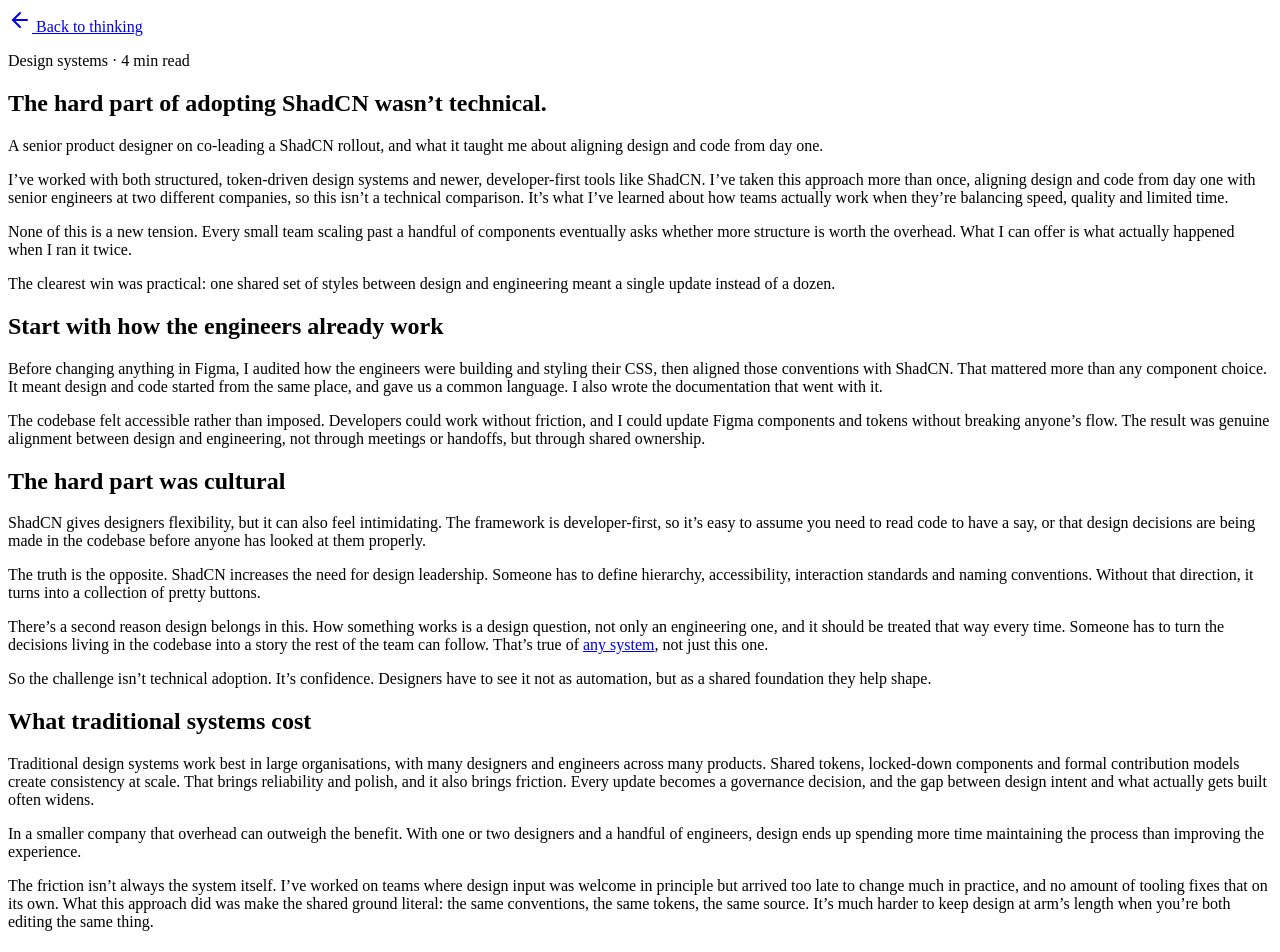
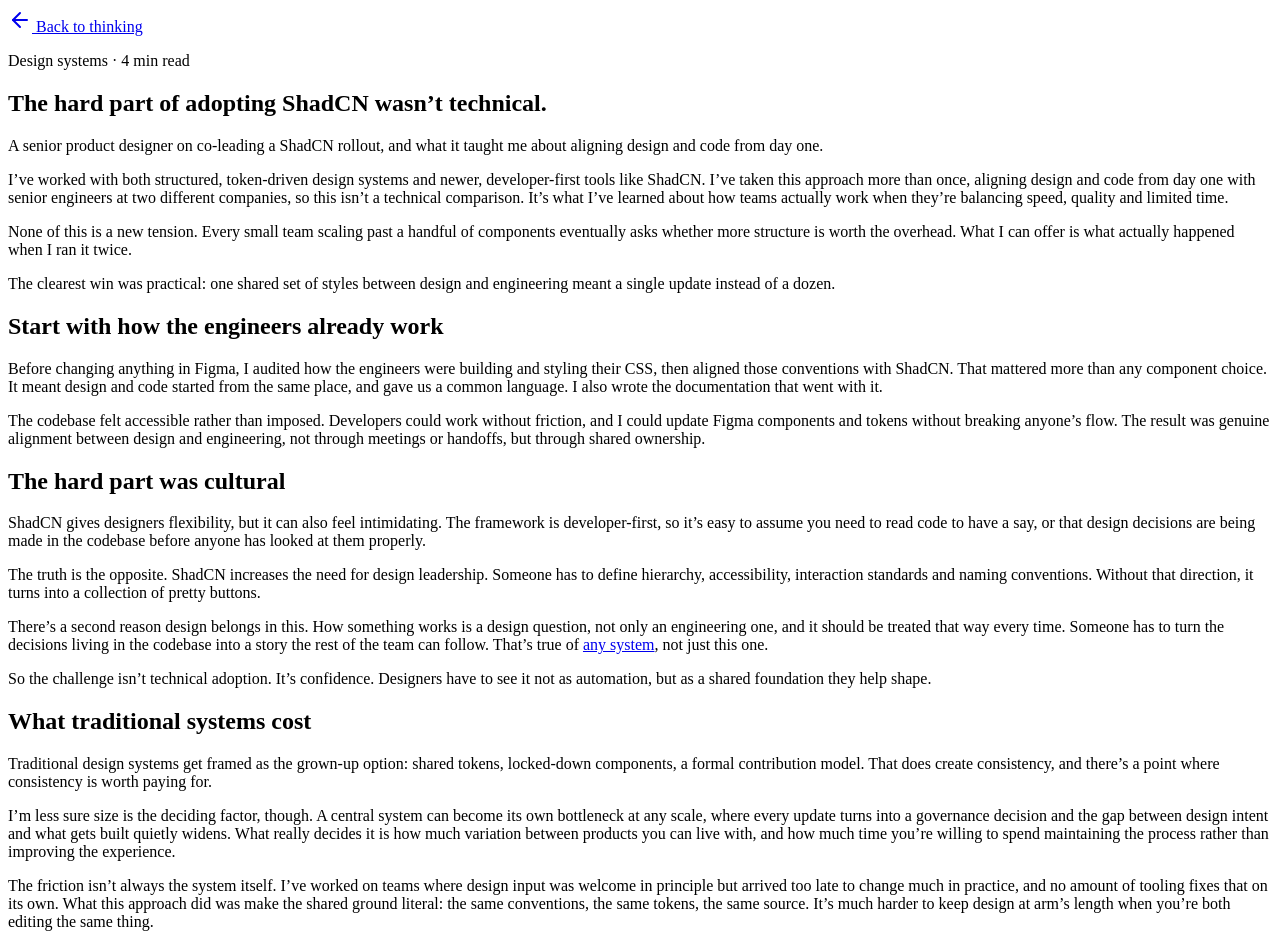
Before and after one commit to jadeparrish/portfolio, a Next.js app: page /thinking/shadcn in a window 1280 px wide. Shown: the top 952 px of the page. Built offline with nearby package versions, Linux system fonts and the light colour scheme.

Commit message:
Refactor content on traditional design systems
Revised text to clarify the benefits and drawbacks of traditional design systems, emphasizing the balance between consistency and overhead in different organizational sizes.

```diff
--- a/app/thinking/shadcn/page.js
+++ b/app/thinking/shadcn/page.js
@@ -131,17 +131,18 @@ export default function ShadcnArticle() {
             <Heading>What traditional systems cost</Heading>
             <div className="space-y-4">
               <p>
-                Traditional design systems work best in large organisations, with many
-                designers and engineers across many products. Shared tokens, locked-down
-                components and formal contribution models create consistency at scale.
-                That brings reliability and polish, and it also brings friction. Every
-                update becomes a governance decision, and the gap between design intent
-                and what actually gets built often widens.
+                Traditional design systems get framed as the grown-up option: shared
+                tokens, locked-down components, a formal contribution model. That does
+                create consistency, and there&rsquo;s a point where consistency is worth
+                paying for.
               </p>
               <p>
-                In a smaller company that overhead can outweigh the benefit. With one or
-                two designers and a handful of engineers, design ends up spending more time
-                maintaining the process than improving the experience.
+                I&rsquo;m less sure size is the deciding factor, though. A central system
+                can become its own bottleneck at any scale, where every update turns into a
+                governance decision and the gap between design intent and what gets built
+                quietly widens. What really decides it is how much variation between
+                products you can live with, and how much time you&rsquo;re willing to spend
+                maintaining the process rather than improving the experience.
               </p>
               <p>
                 The friction isn&rsquo;t always the system itself. I&rsquo;ve worked on
```
